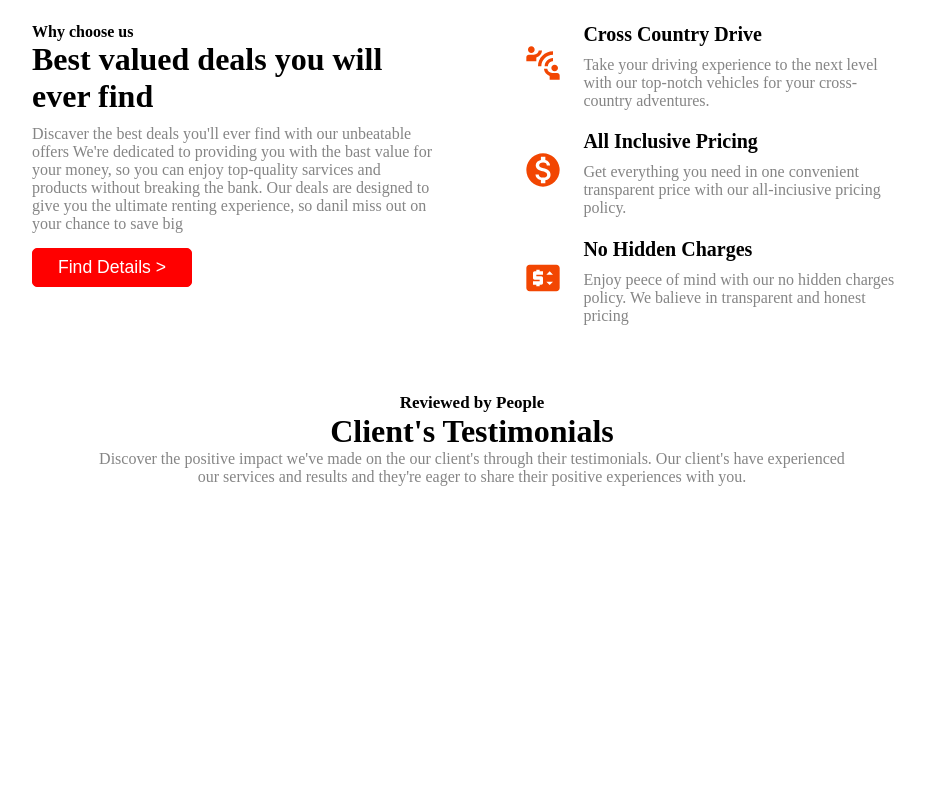
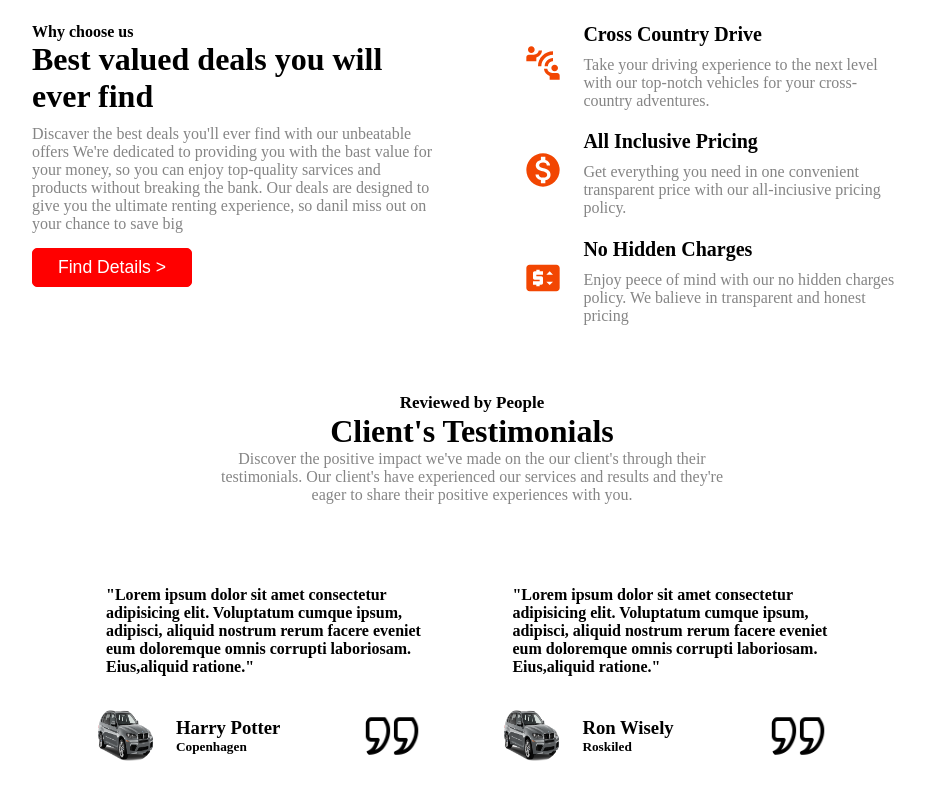
Before and after one commit to M-N-Hossain/CarRental, a React (Vite) app: page / in a window 1280 px wide. Shown: the part 2882-3682 px from the top of the page, without its empty margins (168-1093 px from the left). Before the commit the page ends 3496 px from the top, so only its background shows below. Built offline with nearby package versions, Linux system fonts and the light colour scheme.

Commit message:
completed tesimonial component

```diff
--- a/src/components/Card.jsx
+++ b/src/components/InfoCard.jsx
@@ -2,7 +2,7 @@
 import React from 'react';
 import '../styles/card.css';
 
-export default function Card({
+export default function InfoCard({
   clssname, icon, title, desc,
 }) {
   return (
--- a/src/components/Plans.jsx
+++ b/src/components/Plans.jsx
@@ -3,7 +3,7 @@ import '../styles/plans.css';
 import CarRentalIcon from '@mui/icons-material/CarRental';
 import ConnectWithoutContactTwoToneIcon from '@mui/icons-material/ConnectWithoutContactTwoTone';
 import DriveFileMoveOutlinedIcon from '@mui/icons-material/DriveFileMoveOutlined';
-import Card from './Card';
+import InfoCard from './InfoCard';
 
 export default function Plans() {
   return (
@@ -11,19 +11,19 @@ export default function Plans() {
       <h2>Plan you trip now</h2>
       <h1>Quick & easy car rental</h1>
       <div className="plansInnerContainer">
-        <Card
+        <InfoCard
           icon={<CarRentalIcon className="icon" />}
           title="Select Car"
           desc="We offer big range of vehicles for all your driving needs.
         We have the perfect car to meet your needs"
         />
-        <Card
+        <InfoCard
           icon={<ConnectWithoutContactTwoToneIcon className="icon" />}
           title="Contact Operator"
           desc="Our knowledgeable and friendly operators are always ready
           to help with any questions and concerns"
         />
-        <Card
+        <InfoCard
           icon={<DriveFileMoveOutlinedIcon className="icon" />}
           title="Let's Drive"
           desc="Whether you're hitting the open road, we've got you covered
--- /dev/null
+++ b/src/components/ProfileCard.jsx
@@ -0,0 +1,29 @@
+/* eslint-disable react/prop-types */
+import React from 'react';
+import x5 from '../assets/x5.png';
+import qoutationMark from '../assets/qoutationMark.png';
+import '../styles/profileCard.css';
+
+export default function ProfileCard({ name, location, words }) {
+  return (
+    <div className="profileCard">
+      <p className="words">
+        &quot;
+        {words}
+        &quot;
+      </p>
+      <div className="profileInfo">
+        <div className="profile">
+          <div className="imgDiv">
+            <img src={x5} alt="" />
+          </div>
+          <div className="info">
+            <h3>{name}</h3>
+            <h5>{location}</h5>
+          </div>
+        </div>
+        <img src={qoutationMark} alt="" />
+      </div>
+    </div>
+  );
+}
--- a/src/components/Box.jsx
+++ b/src/components/TableBox.jsx
@@ -2,7 +2,7 @@
 import React from 'react';
 import '../styles/box.css';
 
-export default function Box({
+export default function TableBox({
   className, label, separator, value,
 }) {
   return (
--- a/src/components/Testimonials.jsx
+++ b/src/components/Testimonials.jsx
@@ -1,7 +1,21 @@
+/* eslint-disable max-len */
 import React from 'react';
 import '../styles/testimonials.css';
+import ProfileCard from './ProfileCard';
 
 export default function Testimonials() {
+  const testimonials = [
+    {
+      words: 'Lorem ipsum dolor sit amet consectetur adipisicing elit. Voluptatum cumque ipsum, adipisci, aliquid nostrum rerum facere eveniet eum doloremque omnis corrupti laboriosam. Eius,aliquid ratione.',
+      name: 'Harry Potter',
+      location: 'Copenhagen',
+    },
+    {
+      words: 'Lorem ipsum dolor sit amet consectetur adipisicing elit. Voluptatum cumque ipsum, adipisci, aliquid nostrum rerum facere eveniet eum doloremque omnis corrupti laboriosam. Eius,aliquid ratione.',
+      name: 'Ron Wisely',
+      location: 'Roskiled',
+    },
+  ];
   return (
     <div className="testimonials">
       <div className="topSection">
@@ -14,6 +28,10 @@ export default function Testimonials() {
           experiences with you.
         </p>
       </div>
+
+      <div className="bottomSection">
+        {testimonials && testimonials.map((t) => <ProfileCard name={t.name} location={t.location} words={t.words} />)}
+      </div>
     </div>
   );
 }
--- a/src/components/Vehicle.jsx
+++ b/src/components/Vehicle.jsx
@@ -1,7 +1,7 @@
 /* eslint-disable react/prop-types */
 import React, { useState } from 'react';
 import '../styles/vehicle.css';
-import Box from './Box';
+import TableBox from './TableBox';
 
 export default function Vehicle({ cars }) {
   const [selectedCar, setSelectedCar] = useState(cars[0]);
@@ -32,14 +32,14 @@ export default function Vehicle({ cars }) {
       </div>
 
       <div className="vehicleDetails">
-        <Box className="price" label={selectedCar.pricePerDay} separator="/ rent per day" value="" />
-        <Box label="Model" separator="|" value={selectedCar.model} />
-        <Box label="Mark" separator="|" value={selectedCar.mark} />
-        <Box label="Year" separator="|" value={selectedCar.year} />
-        <Box label="Doors" separator="|" value={selectedCar.doors} />
-        <Box label="AC" separator="|" value={selectedCar.ac} />
-        <Box label="Transmission" separator="|" value={selectedCar.transmission} />
-        <Box label="Fuel" separator="|" value={selectedCar.fuel} />
+        <TableBox className="price" label={selectedCar.pricePerDay} separator="/ rent per day" value="" />
+        <TableBox label="Model" separator="|" value={selectedCar.model} />
+        <TableBox label="Mark" separator="|" value={selectedCar.mark} />
+        <TableBox label="Year" separator="|" value={selectedCar.year} />
+        <TableBox label="Doors" separator="|" value={selectedCar.doors} />
+        <TableBox label="AC" separator="|" value={selectedCar.ac} />
+        <TableBox label="Transmission" separator="|" value={selectedCar.transmission} />
+        <TableBox label="Fuel" separator="|" value={selectedCar.fuel} />
         <button type="button">RESERVE NOW</button>
       </div>
     </div>
--- a/src/components/WhyUs.jsx
+++ b/src/components/WhyUs.jsx
@@ -4,7 +4,7 @@ import '../styles/whyUs.css';
 import MonetizationOnIcon from '@mui/icons-material/MonetizationOn';
 import PriceChangeIcon from '@mui/icons-material/PriceChange';
 import ConnectWithoutContactTwoToneIcon from '@mui/icons-material/ConnectWithoutContactTwoTone';
-import Card from './Card';
+import InfoCard from './InfoCard';
 import carsImg from '../assets/cars.png';
 
 export default function WhyUs() {
@@ -27,21 +27,21 @@ export default function WhyUs() {
           <button type="button">Find Details &gt;</button>
         </div>
         <div className="rightbar">
-          <Card
+          <InfoCard
             clssname="subCard"
             icon={<ConnectWithoutContactTwoToneIcon className="icon" />}
             title="Cross Country Drive"
             desc="Take your driving experience to the next level
             with our top-notch vehicles for your cross-country adventures."
           />
-          <Card
+          <InfoCard
             clssname="subCard"
             icon={<MonetizationOnIcon className="icon" />}
             title="All Inclusive Pricing"
             desc="Get everything you need in one convenient
             transparent price with our all-inciusive pricing policy."
           />
-          <Card
+          <InfoCard
             clssname="subCard"
             icon={<PriceChangeIcon className="icon" />}
             title="No Hidden Charges"
--- /dev/null
+++ b/src/styles/profileCard.css
@@ -0,0 +1,29 @@
+.profileCard {
+	width: 45%;
+    text-align: left;
+    margin: 8px;
+}
+
+.profileCard .words {
+	font-weight: 600;
+	margin-bottom: 5%;
+	padding: 10px;
+}
+
+.profileCard .profileInfo {
+	display: flex;
+	justify-content: space-between;
+    align-items: center;
+}
+
+.profileCard img {
+	width: 60px;
+	height: 60px;
+	border-radius: 50%;
+	margin-right: 20px;
+}
+.profileCard .profileInfo .profile {
+	display: flex;
+	justify-content: space-between;
+	align-items: center;
+}
--- a/src/styles/testimonials.css
+++ b/src/styles/testimonials.css
@@ -4,7 +4,7 @@
 	margin-bottom: 10%;
 }
 .testimonials .topSection {
-	width: 60%;
+	width: 40%;
 	position: relative;
 	left: 50%;
 	transform: translateX(-50%);
@@ -17,3 +17,14 @@
 .testimonials .topSection p {
 	color: rgb(133, 133, 133);
 }
+
+.testimonials .bottomSection{
+	margin-top: 5%;
+	position: relative;
+	left: 50%;
+	transform: translateX(-50%);
+	width: 60%;
+	display: flex;
+	flex-wrap: wrap;
+	justify-content: space-between;
+}
```
Also changed, not shown: src/assets/qoutationMark.png (added).
